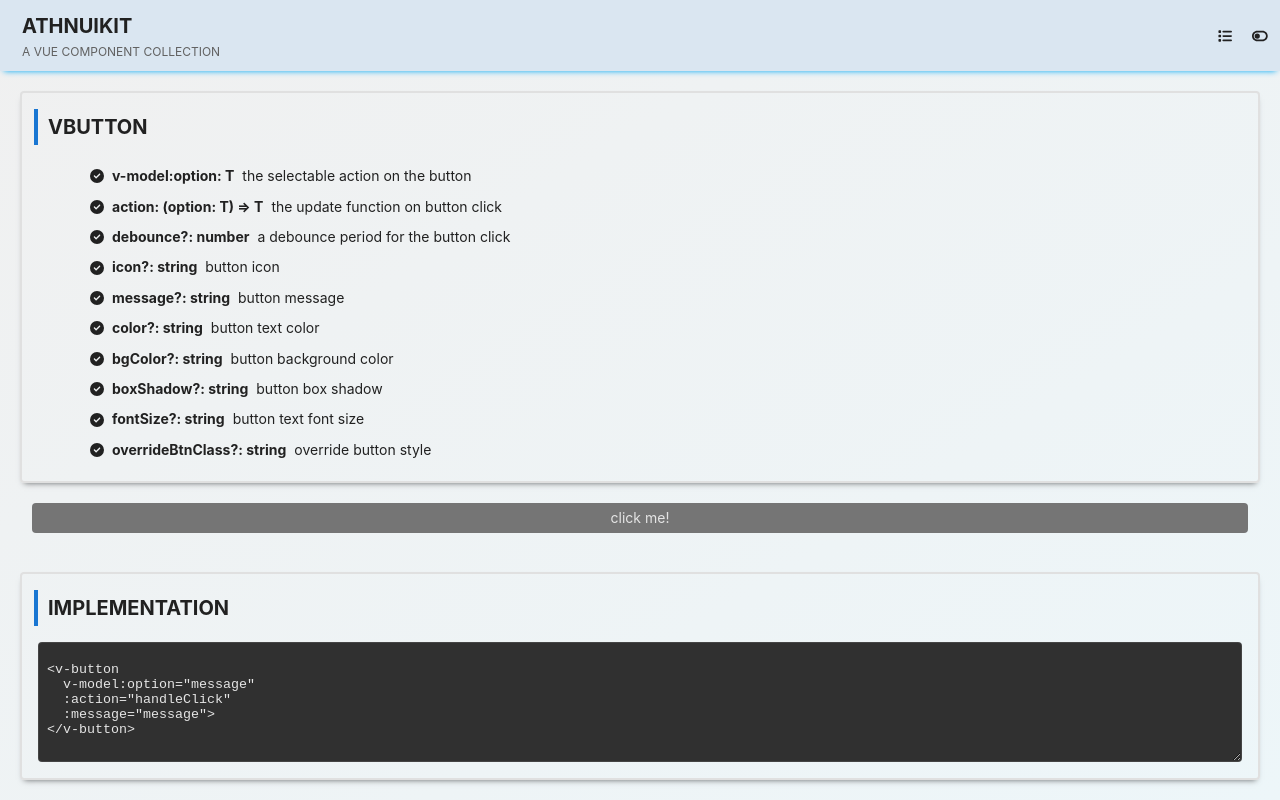
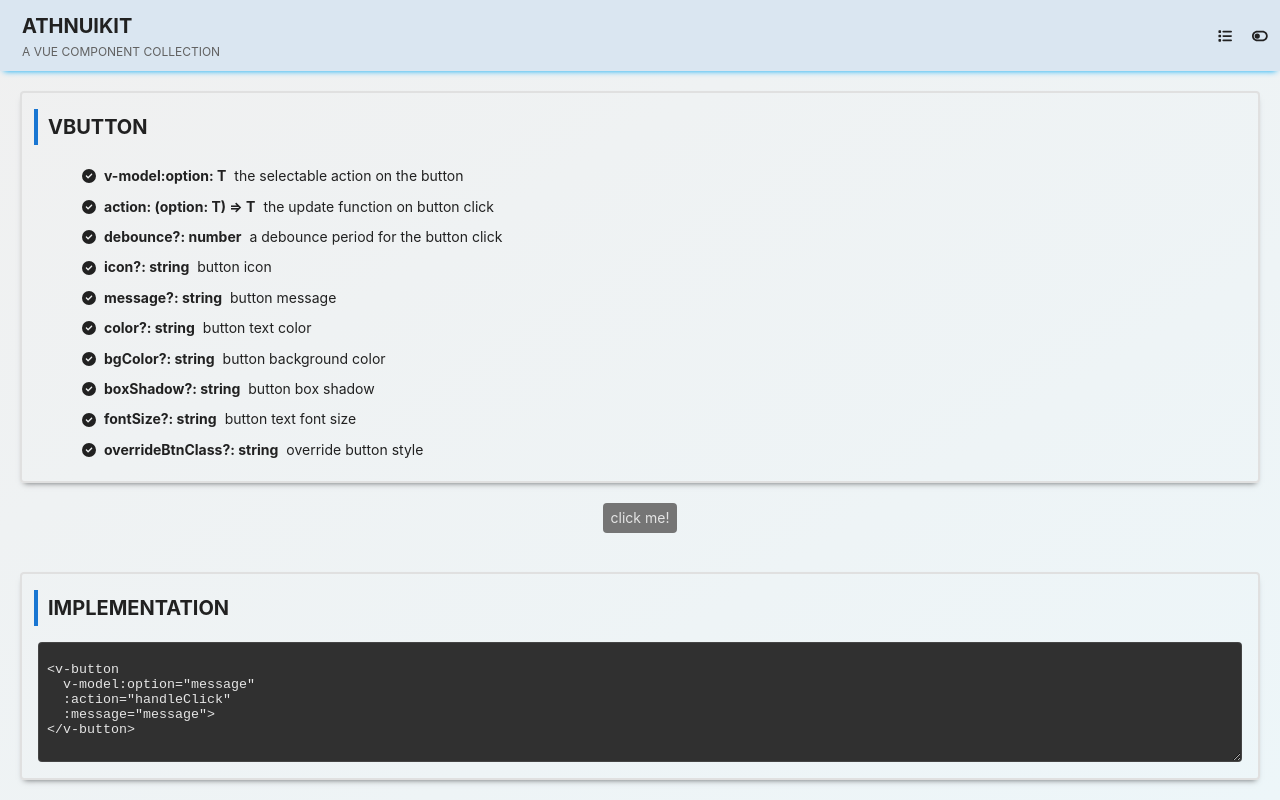
Before and after one commit to athnxyz/athnuikit, a Vue app: page /vbutton in a window 1280 px wide. Built offline with nearby package versions, Linux system fonts and the light colour scheme.

Commit message:
update styling

```diff
--- a/package.json
+++ b/package.json
@@ -1,6 +1,6 @@
 {
   "name": "athnuikit",
-  "version": "0.2.5",
+  "version": "0.2.6",
   "type": "module",
   "main": "dist/index.js",
   "types": "dist/index.d.ts",
--- a/src/components/v-button/v-button.scss
+++ b/src/components/v-button/v-button.scss
@@ -10,6 +10,7 @@
   padding: 0.25rem 0.5rem;
   margin: 0.25rem;
   border-radius: 0.25rem;
+  width: fit-content;
 
   &:hover {
     box-shadow: 0px 4px 4px -4px var(--v-boxshadow);
--- a/src/components/v-list/v-list.scss
+++ b/src/components/v-list/v-list.scss
@@ -4,11 +4,11 @@
 .v-list {
   @extend .flex-vertical;
 
-  justify-self: space-between;
   align-items: flex-start;
   padding: 0.25rem 0.5rem;
   margin: 0.25rem;
   overflow-y: auto;
+  padding-inline-start: 0;
 
   .v-list-item {
     @extend .flex-horizontal;
--- a/src/components/v-list/v-list.vue
+++ b/src/components/v-list/v-list.vue
@@ -14,6 +14,7 @@ const defaultIcon = ref('fa-solid fa-check-circle');
 
     <v-fade type="group" tag="ul">
       <li v-for="item of items" :key="extractKeyFn(item.key)" class="v-list-item">
+
         <font-awesome-icon :icon="icon ? icon : defaultIcon"></font-awesome-icon>
         <div v-cloak class="v-list-item-key">
           <slot name="key" :key="item.key"></slot>
@@ -21,6 +22,7 @@ const defaultIcon = ref('fa-solid fa-check-circle');
         <slot v-cloak name="content"
           :content="item.content">
         </slot>
+
       </li>
     </v-fade>
 
--- a/src/components/v-path/v-path.scss
+++ b/src/components/v-path/v-path.scss
@@ -2,22 +2,19 @@
 
 
 .v-path {
-  @extend .flex-vertical;
+  @extend .flex-horizontal;
   flex-grow: 1;
 
   .v-path-nodes {
-    @extend .flex-vertical;
+    @extend .flex-horizontal;
     overflow-x: auto;
-    border-top: 2px solid var(--v-border);
     border-radius: 0.25rem 0.25rem 0 0;
 
     .v-node {
-      @extend .flex-horizontal;
+      @extend .flex-vertical;
 
       justify-content: flex-start;
       overflow-y: auto;
-      border-bottom: 2px solid var(--v-border);
-      border-right: 2px solid var(--v-border);
 
       .v-node-button {
         @extend .flex-horizontal;
--- a/src/components/v-path/v-path.vue
+++ b/src/components/v-path/v-path.vue
@@ -8,6 +8,7 @@ const props = defineProps<PathProps<T>>();
 const { path, currNode, selectNode } = usePathDataLoader(
   props.rootData, props.extractIdFn, props.extractPrevIdFn, props.extractLinkedNodes, props.selectDataFn
 );
+
 </script>
 
 <template>
@@ -17,15 +18,17 @@ const { path, currNode, selectNode } = usePathDataLoader(
     <div class="v-path-nodes">
 
       <v-fade type="group">
-        <div v-for="node in path" :key="node.id"
+        <div v-for="(node, index) in path" :key="node.id"
           v-cloak
           class="v-node">
+
+          <div v-if="index !== 0" class="v-node-connector"></div>
 
           <template v-if="node.linkedNodes && node.linkedNodes.length > 0">
 
             <v-button v-for="link in node.linkedNodes" :key="link"
               :option="link"
-              icon="fa-solid fa-chevron-down"
+              :icon="path.find(el => el.id === link) ? 'fa-solid fa-chevron-right' : 'fa-solid fa-chevron-down'"
               :action="selectNode"
               overrideBtnClass="v-node-button">
             </v-button>
--- a/src/components/v-tag/v-tag.scss
+++ b/src/components/v-tag/v-tag.scss
@@ -10,6 +10,7 @@
   margin: 0.5rem;
   text-wrap: no-wrap;
   border-radius: 0.25rem;
+  width: fit-content;
 
   .v-tag-content {
     font-weight: bold
--- a/src/font-awesome.loader.ts
+++ b/src/font-awesome.loader.ts
@@ -4,6 +4,7 @@ import {
   faChartBar,
   faCheckCircle,
   faChevronDown,
+  faChevronRight,
   faCircle,
   faClose,
   faList,
@@ -20,6 +21,7 @@ class FontAwesomeLoader {
       faChartBar,
       faCheckCircle,
       faChevronDown,
+      faChevronRight,
       faCircle,
       faClose,
       faList,
--- a/src/views/about.vue
+++ b/src/views/about.vue
@@ -3,7 +3,7 @@
 </script>
 
 <template>
-  <v-container orientation="vertical">
+  <v-container orientation="vertical" border>
     <v-title title="about" border></v-title>
 
     <v-fade type="single">
--- a/src/views/v-button-view.vue
+++ b/src/views/v-button-view.vue
@@ -1,6 +1,14 @@
 <script setup lang="ts">
 import { ref } from 'vue';
 
+
+const buttonShowcaseContainerStyle = ref({
+  'align-items': 'center'
+});
+
+const messages: ('click me!' | 'clicked!')[] = [ 'click me!', 'clicked!' ]
+const message = ref(messages[0]);
+const handleClick = (option: string) => messages.filter(m => m !== option)[0];
 
 const buttonDetailListItems = ref([
   { key: 'v-model:option: T', content: 'the selectable action on the button' },
@@ -14,10 +22,6 @@ const buttonDetailListItems = ref([
   { key: 'fontSize?: string', content: 'button text font size' },
   { key: 'overrideBtnClass?: string', content: 'override button style' }
 ]);
-
-const messages: ('click me!' | 'clicked!')[] = [ 'click me!', 'clicked!' ]
-const message = ref(messages[0]);
-const handleClick = (option: string) => messages.filter(m => m !== option)[0];
 
 const implementation = ref(`
 <v-button
@@ -49,7 +53,9 @@ const implementation = ref(`
       </v-list>
     </v-container>
 
-    <v-container orientation="vertical">
+    <v-container
+      orientation="vertical"
+      :style="buttonShowcaseContainerStyle">
 
       <v-button
         v-model:option="message"
--- a/src/views/v-sidebar-view.vue
+++ b/src/views/v-sidebar-view.vue
@@ -1,6 +1,10 @@
 <script setup lang="ts">
 import { ref } from 'vue';
 
+
+const sidebarShowcaseContainerStyle = ref({
+  'align-items': 'center'
+});
 
 const sidebarDetailListItems = ref([
   { key: 'button: SidebarButtonProps', content: 'styling and content for the dropdown toggle' },
@@ -39,7 +43,9 @@ const implementation = ref(`
       </v-list>
     </v-container>
 
-    <v-container orientation="vertical">
+    <v-container
+      orientation="vertical"
+      :style="sidebarShowcaseContainerStyle">
 
       <v-sidebar :button="{ message: 'show sidebar' }">
 
--- a/src/views/v-tag-view.vue
+++ b/src/views/v-tag-view.vue
@@ -1,6 +1,10 @@
 <script setup lang="ts">
 import { ref } from 'vue';
 
+
+const tagShowcaseContainerStyle = ref({
+  'align-items': 'center'
+});
 
 const tagDetailListItems = ref([
   { key: 'content: { text?: string, icon?: string }', content: 'the display text and icon for the tag' },
@@ -37,7 +41,9 @@ const implementation = ref(`
       </v-list>
     </v-container>
 
-    <v-container orientation="vertical">
+    <v-container
+      orientation="vertical"
+      :style="tagShowcaseContainerStyle">
 
       <v-tag
         :content="{ text: 'example' }"
```
